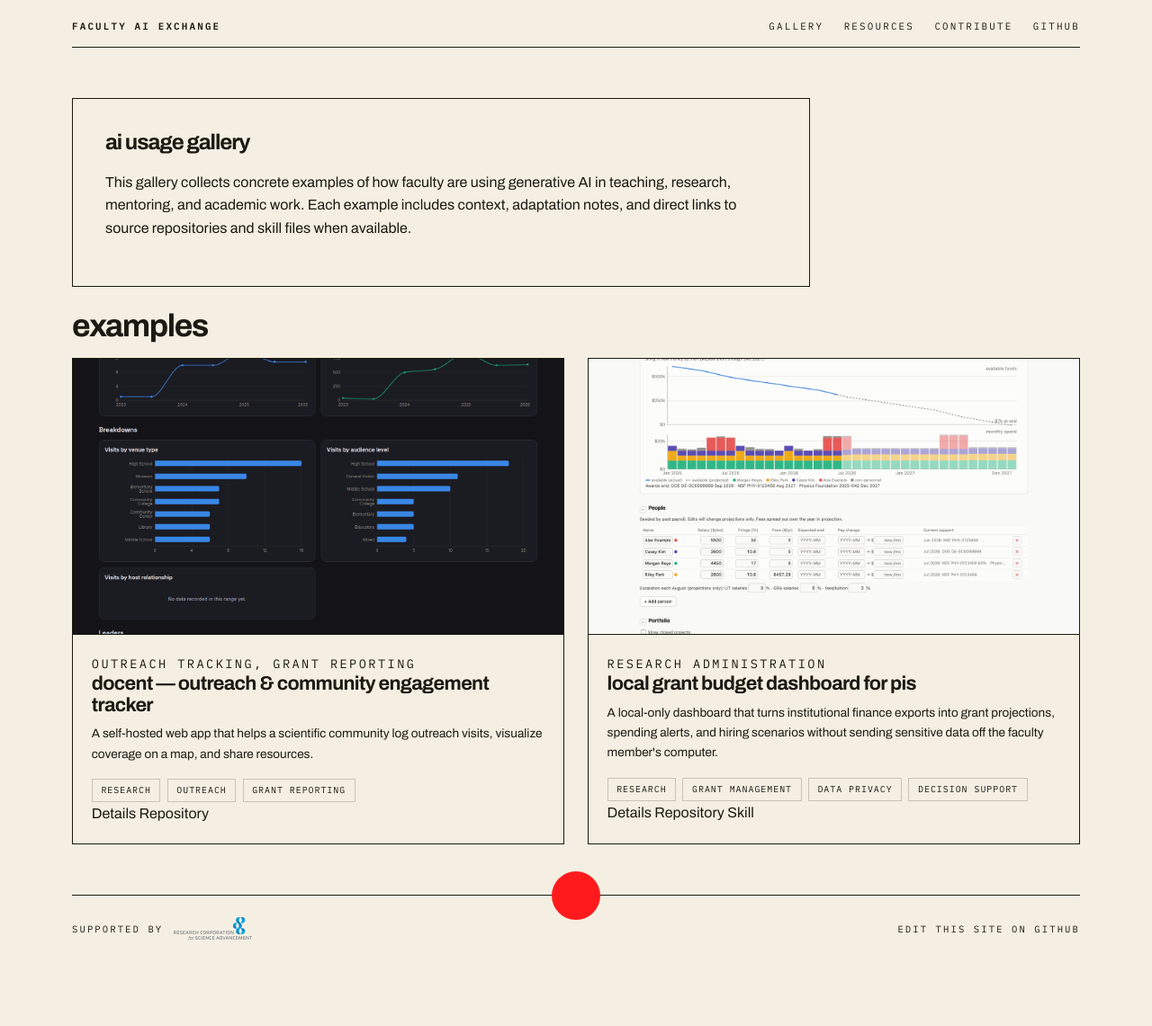
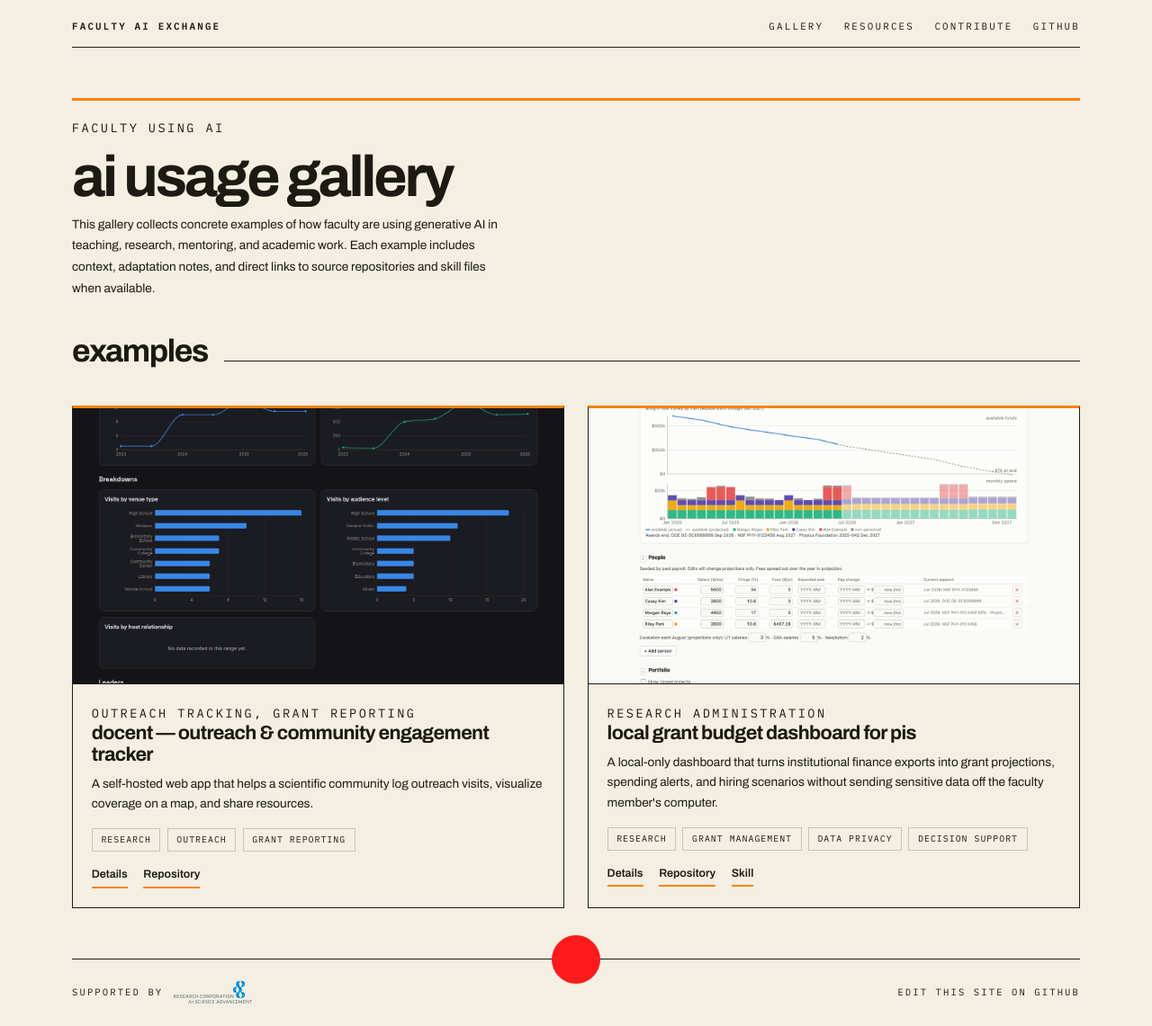
Before and after one commit to FacultyAIExchange/facultyaiexchange.github.io, a Jekyll site: the page built from gallery.md, in a window 1280 px wide. Shown: the whole page at 90% size. Built offline with Jekyll 4.4.1, drawn with Linux system fonts in a browser that asks for light colours; before the commit the page ends 1070 px from its top, so only the background shows below that.

Commit message:
Extend poster-field design to listings

```diff
--- a/_layouts/gallery.html
+++ b/_layouts/gallery.html
@@ -2,13 +2,17 @@
 layout: default
 ---
 
-<main class="page">
-  <article class="page-body resources-intro">
+<main class="page gallery-page">
+  <header class="page-header">
+    <p class="eyebrow">Faculty using AI</p>
     {{ content }}
-  </article>
+  </header>
 
   <section class="resource-list" aria-labelledby="gallery-heading">
-    <h2 id="gallery-heading">Examples</h2>
+    <div class="section-heading heading-row">
+      <h2 id="gallery-heading">Examples</h2>
+      <span class="heading-rule" aria-hidden="true"></span>
+    </div>
     <div class="card-grid">
       {% assign examples = site.examples | sort: "title" %}
       {% for example in examples %}
--- a/assets/css/main.css
+++ b/assets/css/main.css
@@ -390,6 +390,27 @@ img { display: block; max-width: 100%; }
 
 .band-action { margin-top: 2rem; }
 
+/* ---------- Page headers (gallery / resources) ---------- */
+.page-header {
+  border-top: 3px solid var(--accent);
+  padding-top: 1.2rem;
+  margin-bottom: 2.4rem;
+}
+
+.resources-page .page-header { border-top-color: var(--green); }
+
+.page-header .eyebrow { margin-bottom: 0.8rem; }
+
+.page-header h1 {
+  margin: 0 0 0.7rem;
+  font-size: clamp(2.4rem, 5vw, 4rem);
+  line-height: 0.92;
+  letter-spacing: -0.05em;
+  text-transform: lowercase;
+}
+
+.page-header p { margin: 0; max-width: 62ch; font-size: 0.85rem; line-height: 1.75; color: var(--ink); }
+
 /* ---------- Listing / detail cards ---------- */
 .card-grid {
   display: grid;
@@ -401,6 +422,7 @@ img { display: block; max-width: 100%; }
   overflow: hidden;
   background: var(--paper);
   border: 1px solid var(--ink);
+  border-top: 3px solid var(--accent);
   border-radius: 0;
   box-shadow: none;
   transition: background 0.15s ease;
@@ -450,6 +472,23 @@ img { display: block; max-width: 100%; }
   border: 1px solid var(--soft-line);
   border-radius: 0;
 }
+
+.example-card-links {
+  display: flex;
+  flex-wrap: wrap;
+  gap: 1.1rem;
+  margin-top: 1rem;
+}
+
+.example-card-link {
+  font-size: 0.78rem;
+  font-weight: 600;
+  color: var(--ink);
+  border-bottom: 2px solid var(--accent);
+  padding-bottom: 0.15rem;
+}
+
+.example-card-link:hover { color: var(--accent2); border-bottom-color: var(--accent2); }
 
 .page-body,
 .example-detail,
@@ -550,6 +589,7 @@ img { display: block; max-width: 100%; }
   padding: 1.4rem 1.5rem;
   background: var(--paper);
   border: 1px solid var(--ink);
+  border-top: 3px solid var(--green);
   border-radius: 0;
   box-shadow: none;
   transition: background 0.15s ease;
```
Also changed, not shown: _layouts/resources.html (+8 -4 lines).
